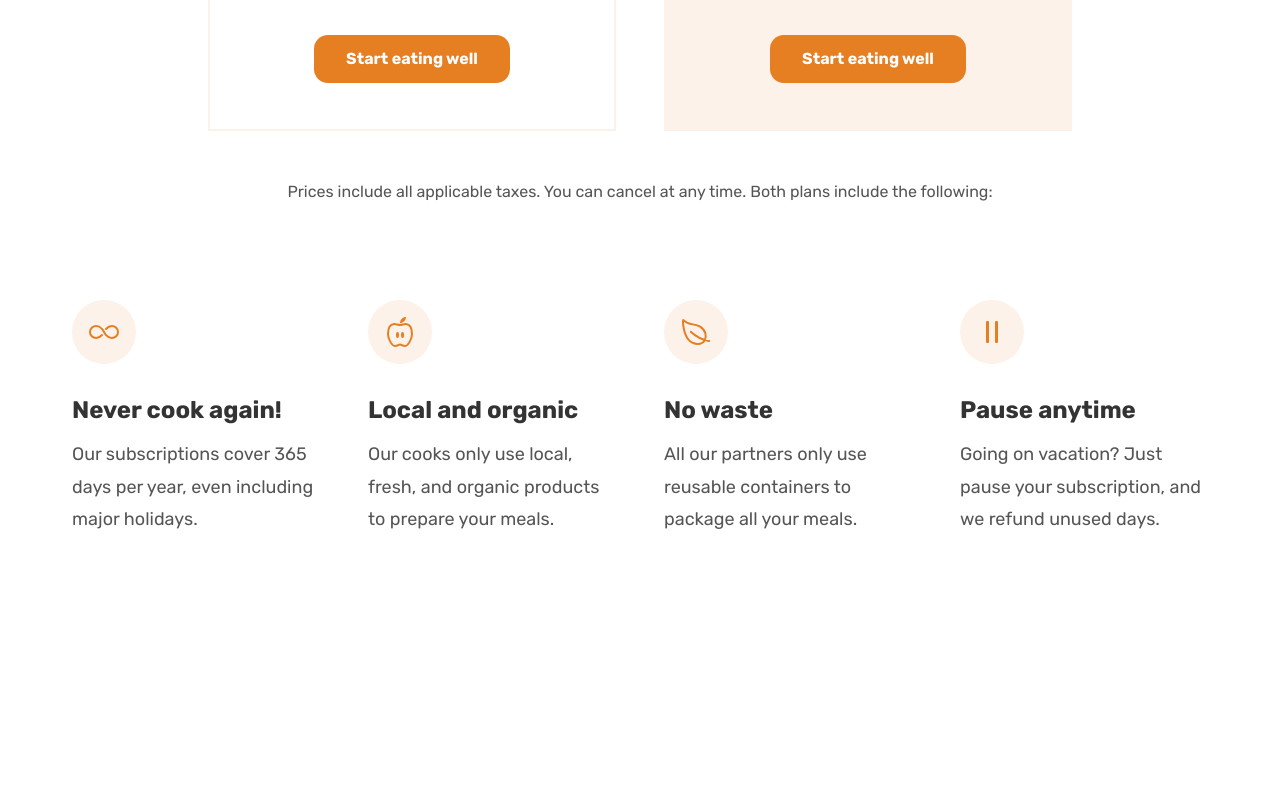
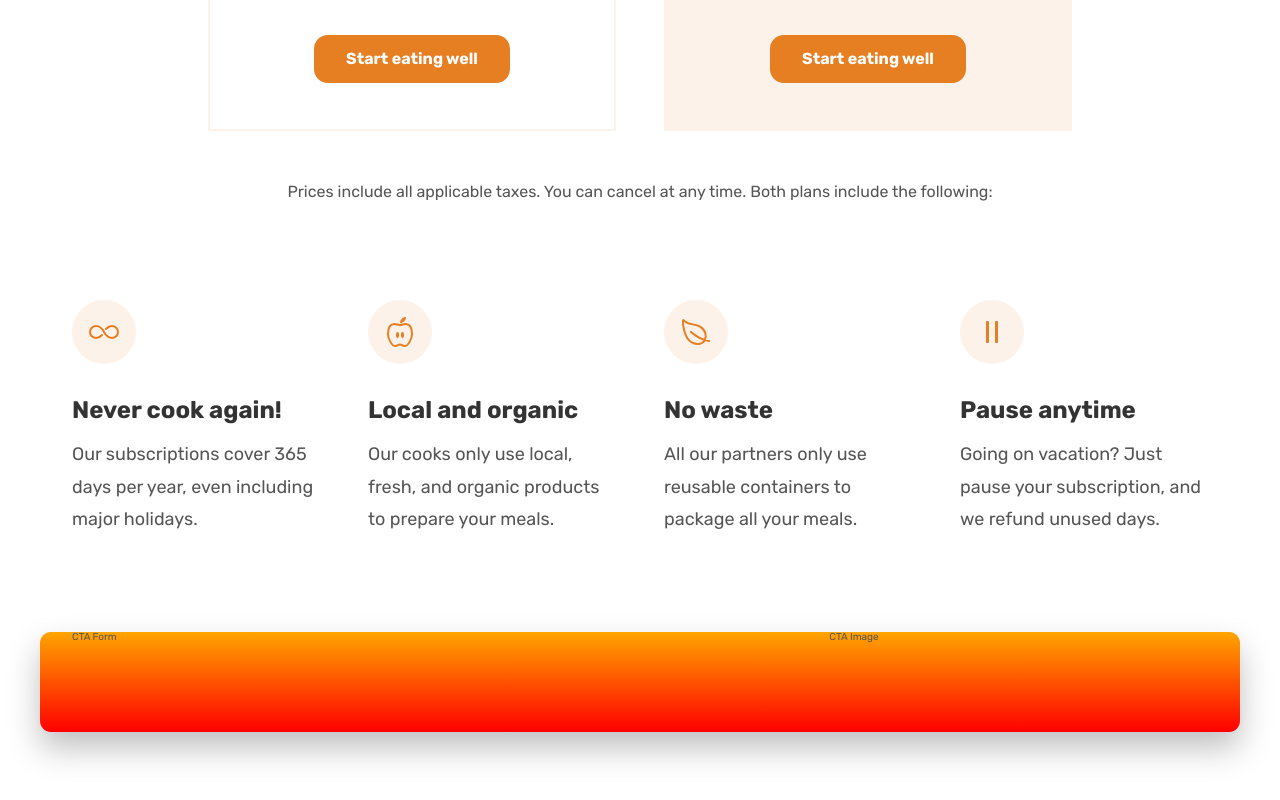
Before and after one commit to rahul-padmakumar/htmlcssproject, a plain HTML site: page index.html in a window 1280 px wide. Shown: the part 5334-6134 px from the top of the page. Before the commit the page ends 5966 px from the top, so only its background shows below. Drawn offline with nearby package versions, Linux system fonts and the light colour scheme.

Commit message:
WIP: CTA section

```diff
--- a/css/styles.css
+++ b/css/styles.css
@@ -584,3 +584,13 @@ strong {
   line-height: 1.6;
   text-align: center;
 }
+
+.cta-grid {
+  display: grid;
+  grid-template-columns: 2fr 1fr;
+  height: 100px;
+  box-shadow: 0 1.6rem 3.2rem rgba(0, 0, 0, 0.25);
+  margin-bottom: 9.6rem;
+  border-radius: 11px;
+  background-image: linear-gradient(to top, red, orange);
+}
--- a/index.html
+++ b/index.html
@@ -451,5 +451,11 @@
         </div>
       </div>
     </section>
+    <section class="section-cta">
+      <div class="container cta-grid">
+        <div>CTA Form</div>
+        <div>CTA Image</div>
+      </div>
+    </section>
   </body>
 </html>
```
